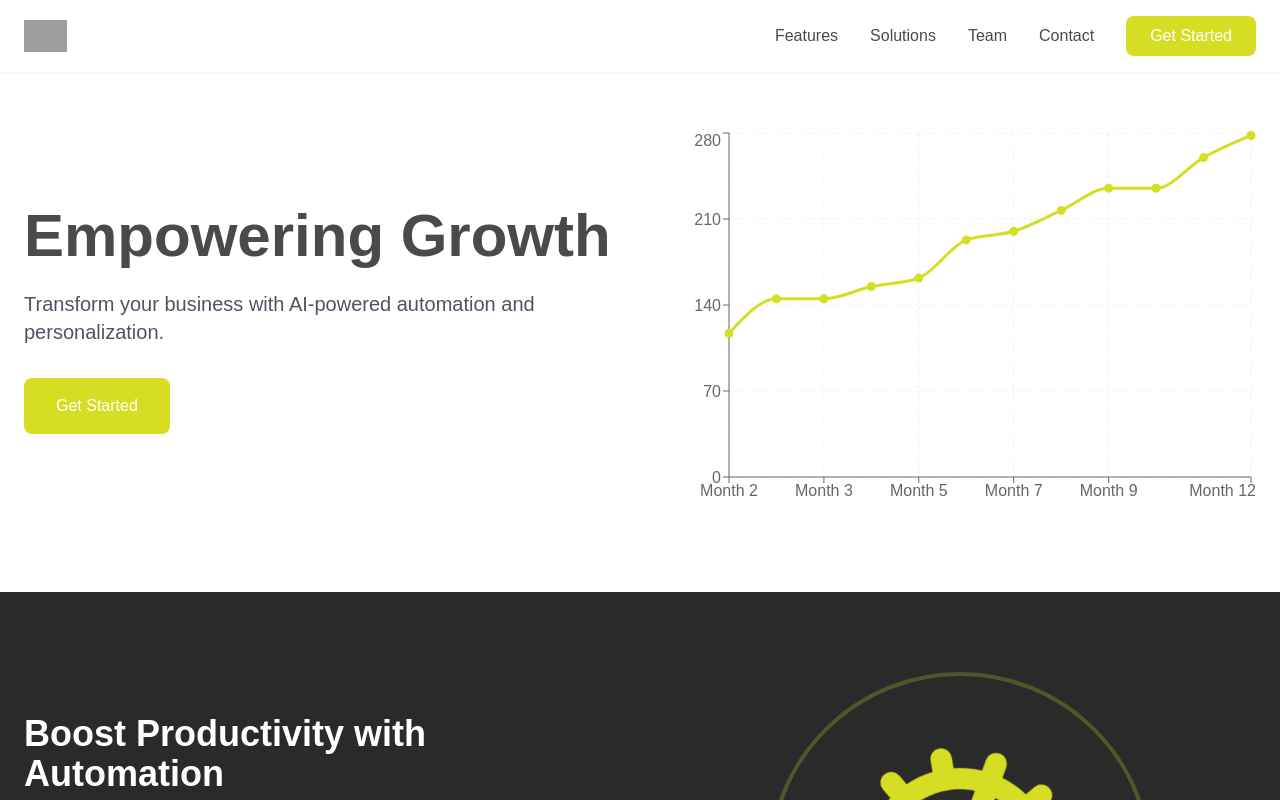
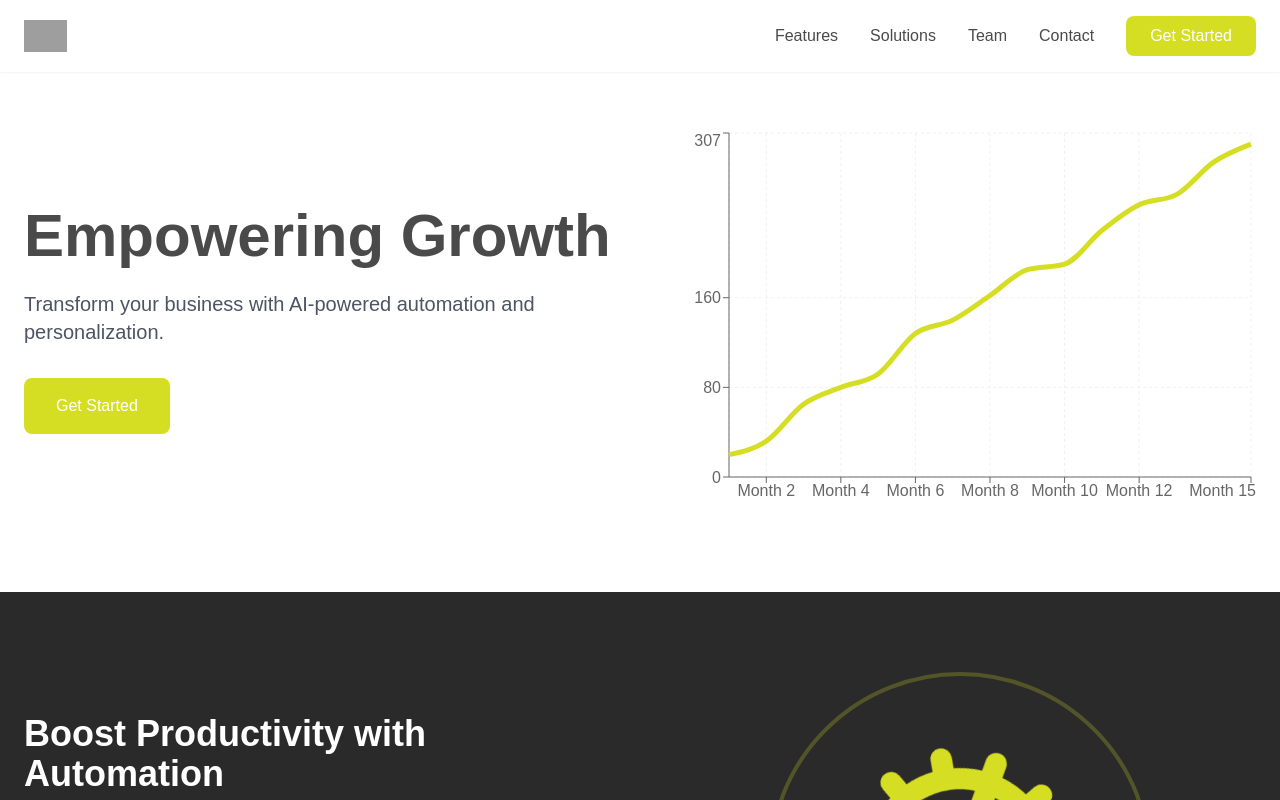
Before and after one commit to DaleOC/callwon, a Next.js app: page / in a window 1280 px wide. Shown: the top 800 px of the page. Built offline with nearby package versions, Linux system fonts and the light colour scheme; grey boxes are pictures that could not be loaded.

Commit message:
improved graph

```diff
--- a/src/app/page.tsx
+++ b/src/app/page.tsx
@@ -1,8 +1,10 @@
 'use client'
 
 import React, { useState, useEffect } from 'react';
-import { Menu, X, ArrowRight, Mail, Linkedin, Shield, Cpu, MessageSquare, BarChart,
-         ChartLine, Code, Network, Settings2,  Terminal, Circle, CogIcon } from 'lucide-react';
+import {
+  Menu, X, ArrowRight, Mail, Linkedin, Shield, Cpu, MessageSquare, BarChart,
+  ChartLine, Code, Network, Settings2, Terminal, Circle, CogIcon
+} from 'lucide-react';
 import { LineChart, Line, XAxis, YAxis, CartesianGrid, Tooltip, ResponsiveContainer } from 'recharts';
 import TerminalBox from '../components/Terminal';
 
@@ -15,24 +17,33 @@ const Website = () => {
 
   useEffect(() => {
     // Generate growth data for chart
-    const data = Array.from({ length: 12 }, (_, i) => ({
+    const data = Array.from({ length: 15 }, (_, i) => ({
       month: `Month ${i + 1}`,
-      growth: Math.floor(100 + (i * 15) + Math.random() * 20)
+      growth: Math.floor(10 + i * 20 + Math.random() * 20),
     }));
 
-    // Animate data loading
-    let index = 0;
-    const interval = setInterval(() => {
-      if (index < data.length) {
-        setChartData(prev => [...prev, data[index]]);
-        index++;
-      } else {
-        clearInterval(interval);
+    setChartData(data);
+
+    const observer = new IntersectionObserver(
+      (entries) => {
+        entries.forEach((entry) => {
+          if (entry.isIntersecting) {
+            setIsVisible((prev) => ({
+              ...prev,
+              hero: true,
+            }));
+            observer.unobserve(entry.target);
           }
-    }, 200);
+        });
+      },
+      { threshold: 0.1 }
+    );
 
-    return () => clearInterval(interval);
+    observer.observe(document.getElementById('hero'));
+
+    return () => observer.disconnect();
   }, []);
+
 
 
   // Effect for gear animation
@@ -118,14 +129,17 @@ const Website = () => {
           </div>
         </div>
       </nav>
+
       {/* Hero Section */}
       <section id="hero" className="pt-32 pb-20">
       <div className="container mx-auto px-6">
         <div className="grid md:grid-cols-2 gap-12 items-center">
-            <div className={`transform transition-all duration-1000 ${isVisible.hero ? 'translate-x-0 opacity-100' : '-translate-x-10 opacity-0'}`}>
-              <h1 className="text-6xl font-bold text-[#4A4A4A] mb-6">
-                Empowering Growth
-              </h1>
+          <div
+            className={`transform transition-all duration-1000 ${
+              isVisible.hero ? 'translate-x-0 opacity-100' : '-translate-x-10 opacity-0'
+            }`}
+          >
+            <h1 className="text-6xl font-bold text-[#4A4A4A] mb-6">Empowering Growth</h1>
             <p className="text-xl text-gray-600 mb-8">
               Transform your business with AI-powered automation and personalization.
             </p>
@@ -133,20 +147,31 @@ const Website = () => {
               Get Started
             </button>
           </div>
-
           <div className="h-96">
             <ResponsiveContainer width="100%" height="100%">
               <LineChart data={chartData}>
                 <CartesianGrid strokeDasharray="3 3" stroke="#f0f0f0" />
                 <XAxis dataKey="month" />
-                  <YAxis />
+                <YAxis domain={[0, 'dataMax + 10']} />
                 <Tooltip />
                 <Line
                   type="monotone"
                   dataKey="growth"
                   stroke="#D6DE23"
-                    strokeWidth={3}
-                    dot={{ fill: '#D6DE23' }}
+                  strokeWidth={5}
+                  dot={false}
+                  strokeDasharray={`${
+                    isVisible.hero
+                      ? chartData.reduce((total, _, index) => total + (index === 0 ? 0 : 50), 0)
+                      : 0
+                  }, ${chartData.reduce((total, _, index) => total + (index === 0 ? 0 : 50), 0)}`}
+                  strokeDashoffset={
+                    isVisible.hero
+                      ? 0
+                      : -chartData.reduce((total, _, index) => total + (index === 0 ? 0 : 50), 0)
+                  }
+                  animationDuration={2000}
+                  animationEasing="linear"
                 />
               </LineChart>
             </ResponsiveContainer>
@@ -176,8 +201,7 @@ const Website = () => {
             <div className="relative h-96">
               <div className="absolute inset-0 flex items-center justify-center">
                 <div
-            className={`w-64 h-64 transition-all duration-1000 animate-spin-slow ${
-              isVisible.automation ? 'opacity-100 scale-100' : 'opacity-0 scale-80'
+                  className={`w-64 h-64 transition-all duration-1000 animate-spin-slow ${isVisible.automation ? 'opacity-100 scale-100' : 'opacity-0 scale-80'
                     }`}
                 >
                   <CogIcon className="w-full h-full text-[#D6DE23]" />
@@ -195,8 +219,7 @@ const Website = () => {
       <section id="ai" className="py-20 bg-white">
         <div className="container mx-auto px-6">
           <div className="grid md:grid-cols-2 gap-12 items-center">
-      <div className={`transform transition-all duration-1000 ${
-        isVisible.ai ? 'translate-x-0 opacity-100' : '-translate-x-10 opacity-0'
+            <div className={`transform transition-all duration-1000 ${isVisible.ai ? 'translate-x-0 opacity-100' : '-translate-x-10 opacity-0'
               }`}>
               <div className="relative">
                 {/* Background decoration */}
@@ -208,8 +231,7 @@ const Website = () => {
               </div>
             </div>
 
-      <div className={`transform transition-all duration-1000 ${
-        isVisible.ai ? 'translate-x-0 opacity-100' : 'translate-x-10 opacity-0'
+            <div className={`transform transition-all duration-1000 ${isVisible.ai ? 'translate-x-0 opacity-100' : 'translate-x-10 opacity-0'
               }`}>
               <h2 className="text-4xl font-bold text-[#4A4A4A] mb-6">
                 Integrated AI
```
Lines whose indentation alone changed are shown as unchanged.
